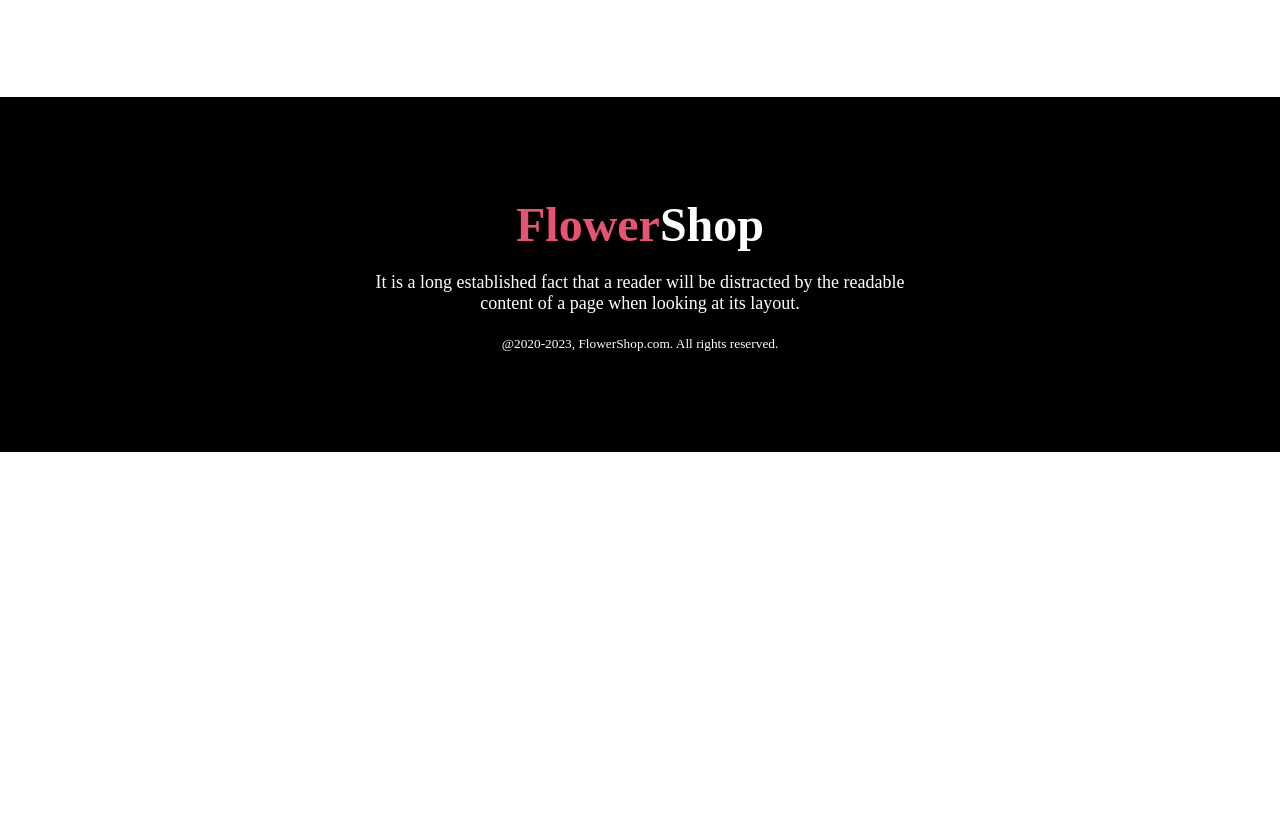
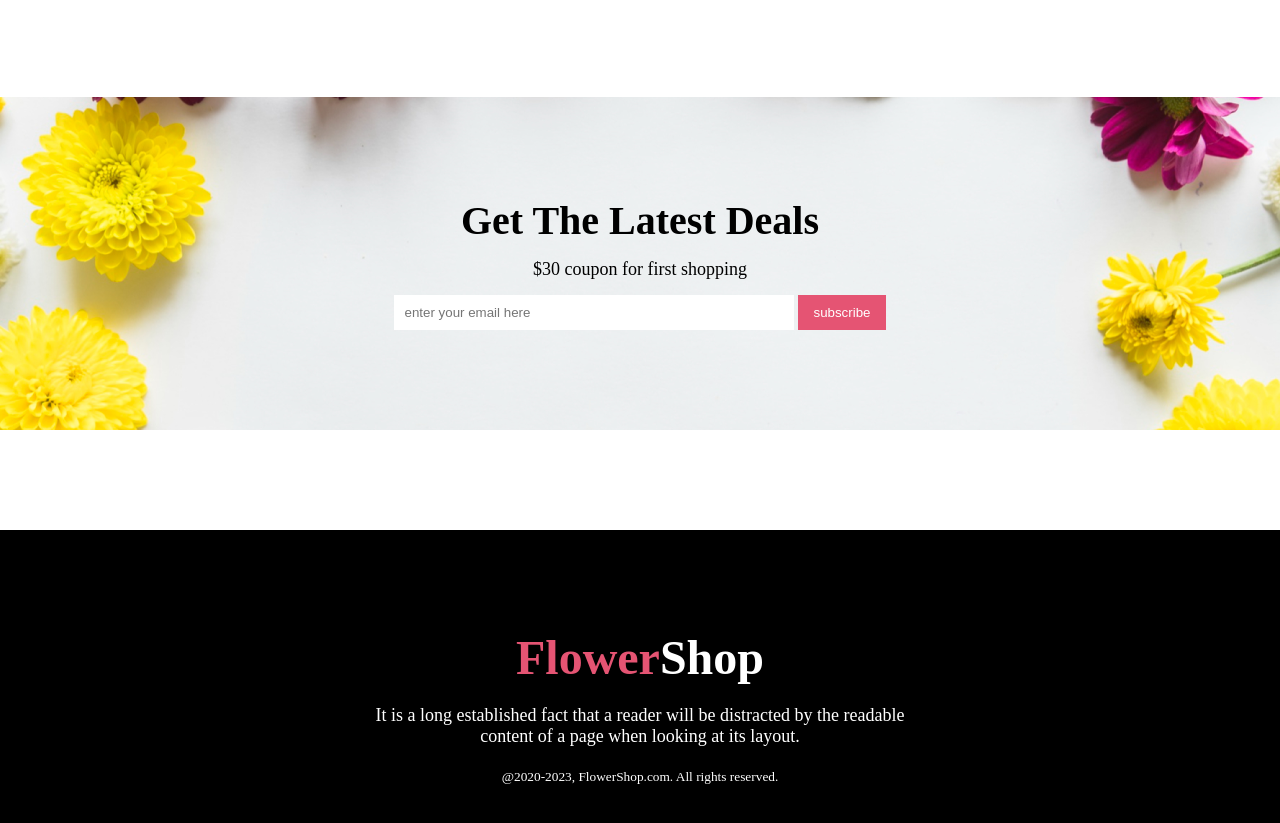
Before and after one commit to rudra0700/flower-nook, a plain HTML site: page index.html in a window 1280 px wide. Shown: the part 3177-4000 px from the top of the page. Before the commit the page ends 3629 px from the top, so only its background shows below. Drawn offline with Linux system fonts and the light colour scheme.

Commit message:
coupon section added

```diff
--- a/index.html
+++ b/index.html
@@ -82,6 +82,14 @@
                 </div>
             </div>
         </section>
+        <section class="coupon">
+            <h3 class="coupon-title">Get The Latest Deals</h3>
+            <p class="coupon-desc">$30 coupon for first shopping</p>
+            <div class="input-field">
+                <input type="text" placeholder="enter your email here">
+                <button>subscribe</button>
+            </div>
+        </section>
     </main>
     <footer>
         <div class="footer-content">
--- a/styles/style.css
+++ b/styles/style.css
@@ -154,6 +154,42 @@ header{
   justify-content: space-evenly;
 }
 
+/* coupon section */
+.coupon{
+  background-image: url("../Flower\ Asset/Rectangle 9.png");
+  background-repeat: no-repeat;
+  background-position: center;
+  padding: 100px;
+  margin-top: 100px;
+}
+.coupon-title{
+  text-align: center;
+  font-size: 40px;
+  font-weight: 800;
+  margin-bottom: 15px;
+}
+.coupon-desc{
+  font-size: 18px;
+  text-align: center;
+  margin-bottom: 15px;
+}
+.input-field{
+  text-align: center;
+}
+.input-field input[type="text"]{
+  width: 400px;
+  padding: 10px;
+  border: none;
+  outline: none;
+}
+.input-field button{
+  padding: 10px 15px;
+  background-color: #E55473;
+  color: white;
+  border: none;
+}
+
+/* footer */
 footer{
   padding: 100px;
   background-color: black;
```
